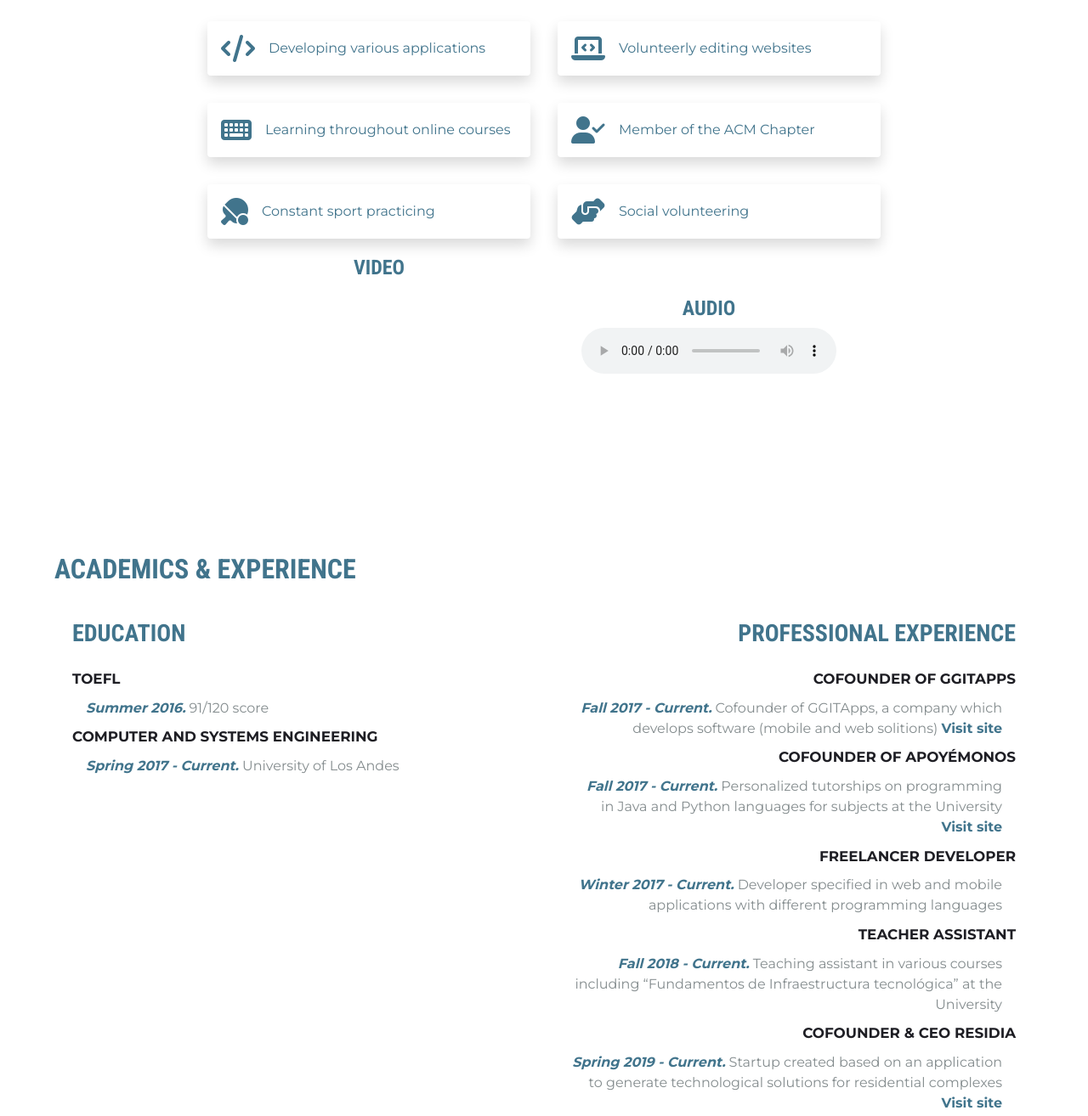
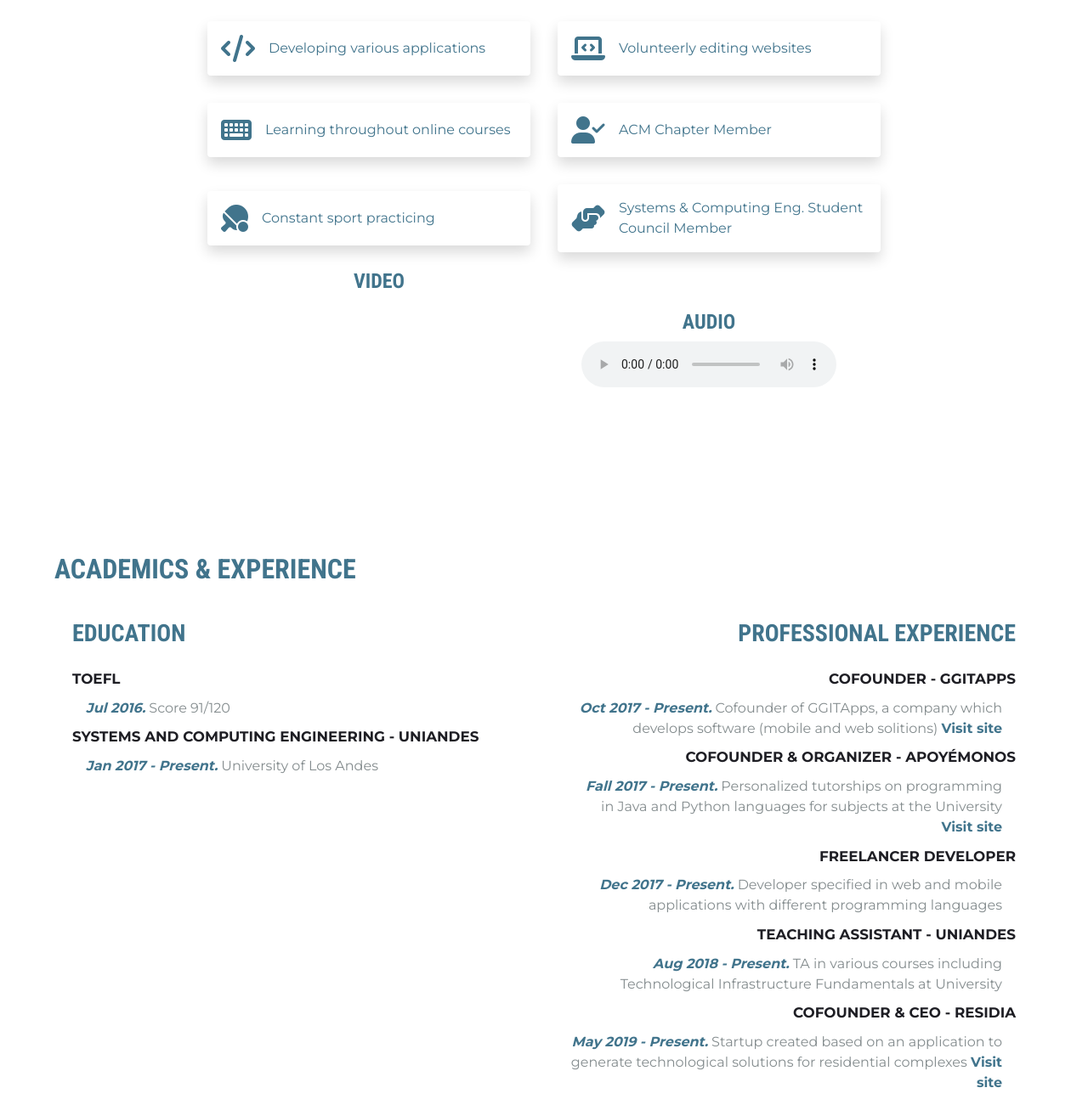
Before and after one commit to salozord/salozord.github.io, a plain HTML site: page index.html in a window 1280 px wide. Shown: the part 1660-2974 px from the top of the page at 85% size. Drawn offline with nearby package versions, Linux system fonts and the light colour scheme; grey boxes are pictures that could not be loaded.

Commit message:
Changes to increase the writing quality.

```diff
--- a/index.html
+++ b/index.html
@@ -69,8 +69,8 @@
                 <div class="card-body">
                   <h5 class="card-title mb-3">Learn To Transit</h5>
                   <p class="card-text">
-                    Project developed for <q>Expoandes</q> at my University to help people learn transit rules.
-                    Currently available for download in Google's Play Store and  in the Apple Store.
+                    Project developed for <q>Expoandes</q> at university to help people learn transit rules didactically.
+                    Currently available for download in Google's Play Store.
                   </p>
                   <div class="d-flex align-items-center justify-content-center">
                     <a role="button" class="but" href="https://play.google.com/store/apps/details?id=com.GGITApps.LearnToTransit" target="_blank">View More</a>
@@ -86,7 +86,7 @@
                   <p class="card-text">
                     Personal project developed with my best friend
                     <a href="https://camilosalinas.me" target="_blank" class="font-weight-bold">Camilo Salinas</a>
-                    for helping University of the Andes' students see the missing places in their different classes.
+                    for helping University of Los Andes' students see the available quota in their different courses.
                   </p>
                   <div class="d-flex align-items-center justify-content-center">
                     <a role="button" class="but" href="https://chrome.google.com/webstore/detail/%C2%BFd%C3%B3nde-est%C3%A1n-mis-cupos/mgieiinkdaffnnhpdoopilpkjjcgdmem" target="_blank">View More</a>
@@ -116,7 +116,7 @@
                   <h5 class="card-title mb-3">Apoyémonos</h5>
                   <p class="card-text">
                     Personal project developed with my friends to give personalized tutorships of programming in
-                    Java and Python to the people who needs them at the University.
+                    Java and Python to the people who needs them at university.
                   </p>
                   <div class="d-flex align-items-center justify-content-center">
                     <a role="button" class="but" href="https://www.facebook.com/APOyemonos/" target="_blank">View More</a>
@@ -141,13 +141,13 @@
               <i class="fas fa-keyboard fa-2x mr-3"></i>Learning throughout online courses
             </div>
             <div class="shadow p-3 rounded col-12 col-md-4 m-3 d-flex align-items-center coloring">
-              <i class="fas fa-user-check fa-2x mr-3"></i>Member of the ACM Chapter
+              <i class="fas fa-user-check fa-2x mr-3"></i>ACM Chapter Member
             </div>
             <div class="shadow p-3 rounded col-12 col-md-4 m-3 d-flex align-items-center coloring">
               <i class="fas fa-table-tennis fa-2x mr-3"></i>Constant sport practicing
             </div>
             <div class="shadow p-3 rounded col-12 col-md-4 m-3 d-flex align-items-center coloring">
-              <i class="fas fa-hands-helping fa-2x mr-3"></i>Social volunteering
+              <i class="fas fa-hands-helping fa-2x mr-3"></i>Systems & Computing Eng. Student Council Member
             </div>
             <div class="col-12 col-md-4 m-1 d-flex flex-column justify-content-center align-items-center">
               <h4 class="text-center">Video</h4>
@@ -169,30 +169,30 @@
             <dl class="col-12 col-md-6 d-flex flex-column align-items-start">
               <h3 class="text-left mb-4">Education</h3>
               <dt>TOEFL</dt>
-              <dd><em>Summer 2016.</em> 91/120 score</dd>
-              <dt>Computer and Systems Engineering</dt>
-              <dd><em>Spring 2017 - Current.</em> University of Los Andes</dd>
+              <dd><em>Jul 2016.</em> Score 91/120</dd>
+              <dt>Systems and Computing Engineering - Uniandes</dt>
+              <dd><em>Jan 2017 - Present.</em> University of Los Andes</dd>
             </dl>
             <dl class="col-12 col-md-6 d-flex flex-column align-items-end right">
               <h3 class="text-right mb-4">Professional Experience</h3>
-              <dt>Cofounder of GGITApps</dt>
-              <dd><em>Fall 2017 - Current.</em> Cofounder of GGITApps, a company which develops software (mobile and web solitions)
+              <dt>Cofounder - GGITApps</dt>
+              <dd><em>Oct 2017 - Present.</em> Cofounder of GGITApps, a company which develops software (mobile and web solitions)
                 <a href="https://www.facebook.com/GGITApps/" target="_blank" class="font-weight-bold">
                   Visit site
                 </a>
               </dd>
-              <dt>Cofounder of APOyémonos</dt>
-              <dd><em>Fall 2017 - Current.</em> Personalized tutorships on programming in Java and Python languages for subjects at the University
+              <dt>Cofounder & Organizer - APOyémonos</dt>
+              <dd><em>Fall 2017 - Present.</em> Personalized tutorships on programming in Java and Python languages for subjects at the University
                 <a href="https://www.facebook.com/APOyemonos/" target="_blank" class="font-weight-bold">
                   Visit site
                 </a>
               </dd>
               <dt>Freelancer Developer</dt>
-              <dd><em>Winter 2017 - Current.</em> Developer specified in web and mobile applications with different programming languages</dd>
-              <dt>Teacher Assistant</dt>
-              <dd><em>Fall 2018 - Current.</em> Teaching assistant in various courses including <q>Fundamentos de Infraestructura tecnológica</q> at the University</dd>
-              <dt>Cofounder & CEO Residia</dt>
-              <dd><em>Spring 2019 - Current.</em> Startup created based on an application to generate technological solutions for residential complexes
+              <dd><em>Dec 2017 - Present.</em> Developer specified in web and mobile applications with different programming languages</dd>
+              <dt>Teaching Assistant - Uniandes</dt>
+              <dd><em>Aug 2018 - Present.</em> TA in various courses including Technological Infrastructure Fundamentals at University</dd>
+              <dt>Cofounder & CEO - Residia</dt>
+              <dd><em>May 2019 - Present.</em> Startup created based on an application to generate technological solutions for residential complexes
                 <a href="https://residia.co" target="_blank" class="font-weight-bold">
                   Visit site
                 </a>
--- a/js/main.js
+++ b/js/main.js
@@ -1,19 +1,19 @@
 
 window.onload = () => {
 
-    var path = './assets/img/';
-    var images = ['op1.jpg', 'op2.jpg', 'op3.jpg'];
+    let path = './assets/img/';path.con
+    let images = ['op1.jpg', 'op2.jpg', 'op3.jpg', 'op4.jpg'];
 
-    var num = 1;
+    let num = 1;
     function changePic() {
         let pic = document.getElementById('profile-pic');
         let newpic = document.createElement('img');
-        newpic.src = path + images[num++];
+        newpic.src = path.concat(images[num]);
         newpic.classList = pic.classList;
         newpic.id = pic.id;
         newpic.alt = pic.alt;
-
-        if (num === 3) {
+        num++;
+        if (num === images.length) {
             num = 0;
         }
         //pic.classList.remove('fadingIn');
```
Also changed, not shown: assets/img/APO.png, assets/img/op1.jpg, assets/img/op2.jpg, assets/img/op3.jpg, assets/img/op4.jpg (added).
